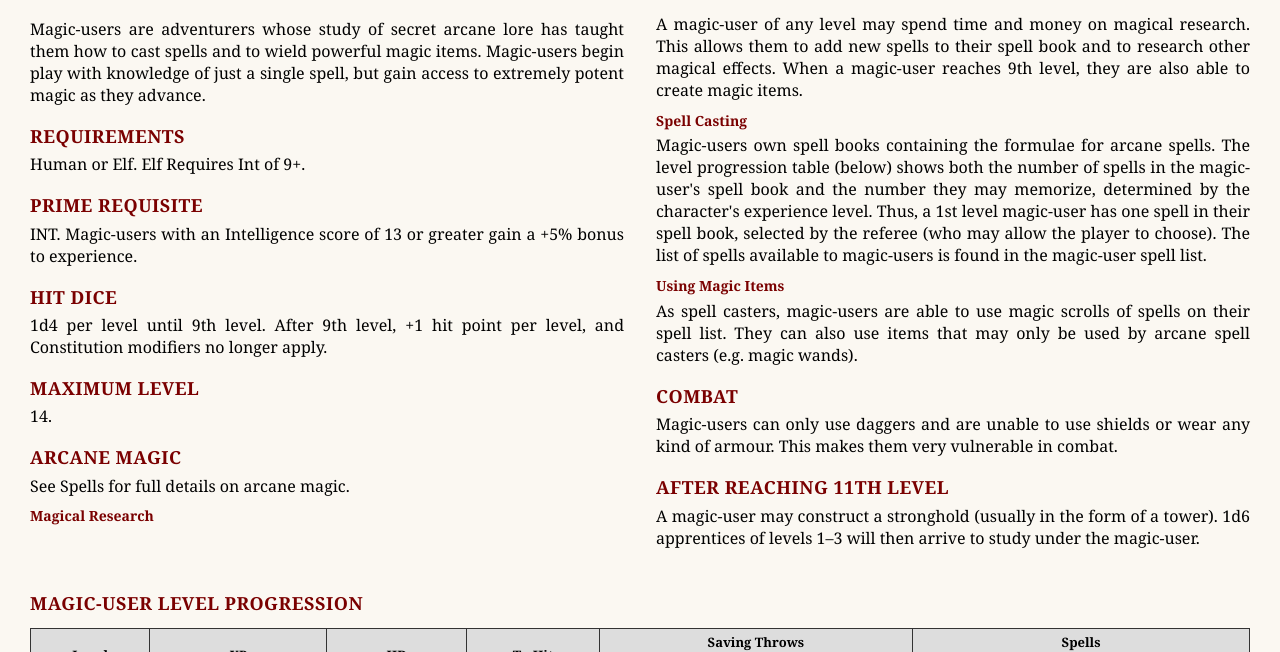
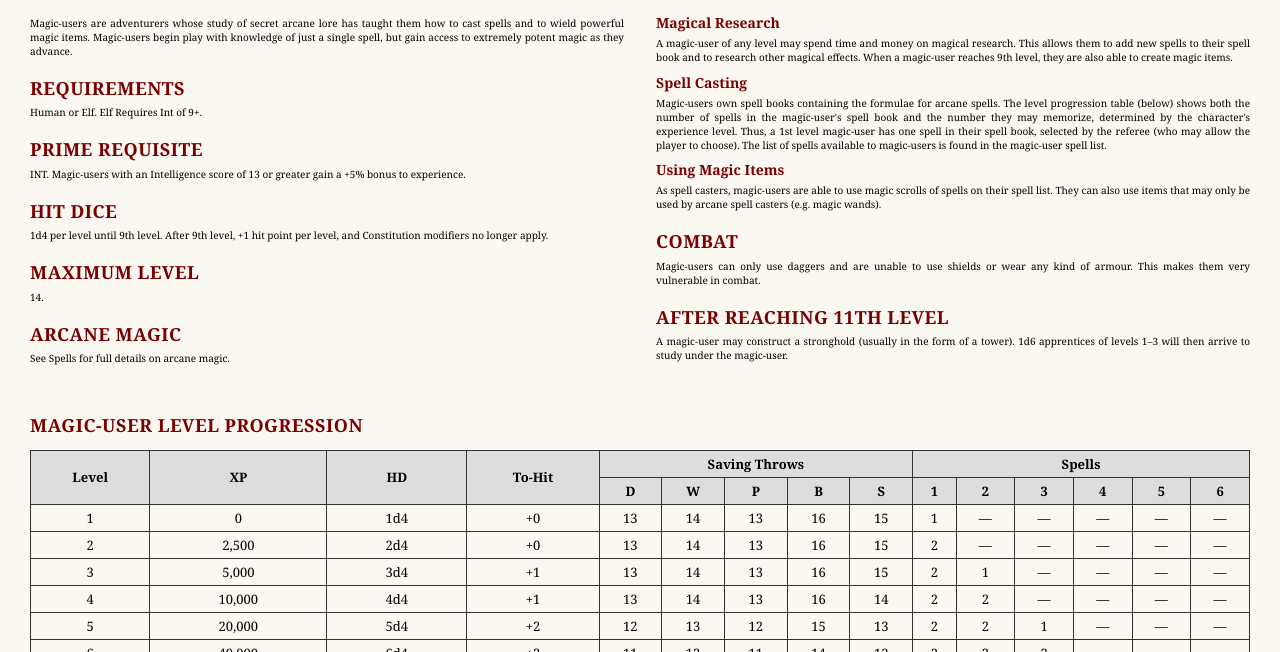
Before and after one commit to bmfrosty/castle-gygar-custom-ose, a plain HTML site: page magic-user.html in a window 1280 px wide. Shown: the part 78-730 px from the top of the page. Drawn offline with Linux system fonts and the light colour scheme.

Commit message:
text size adjustments

```diff
--- a/magic-user.html
+++ b/magic-user.html
@@ -43,6 +43,7 @@
     margin-top: 0.3em;
     margin-bottom: 0.6em;
     text-align: justify;
+    font-size: 10px;
   }
   /* Table styling */
   table {
```
Also changed, not shown: thief.html (+1 -0 lines).
